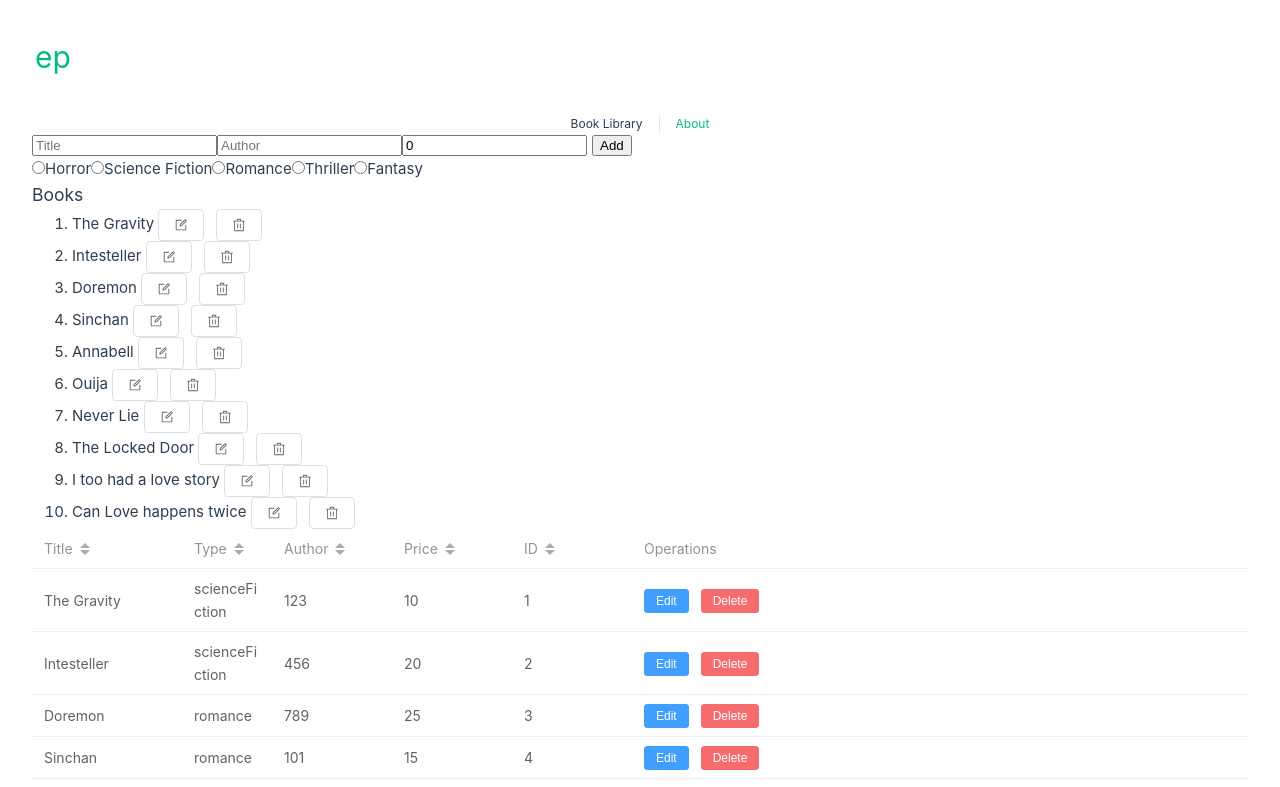
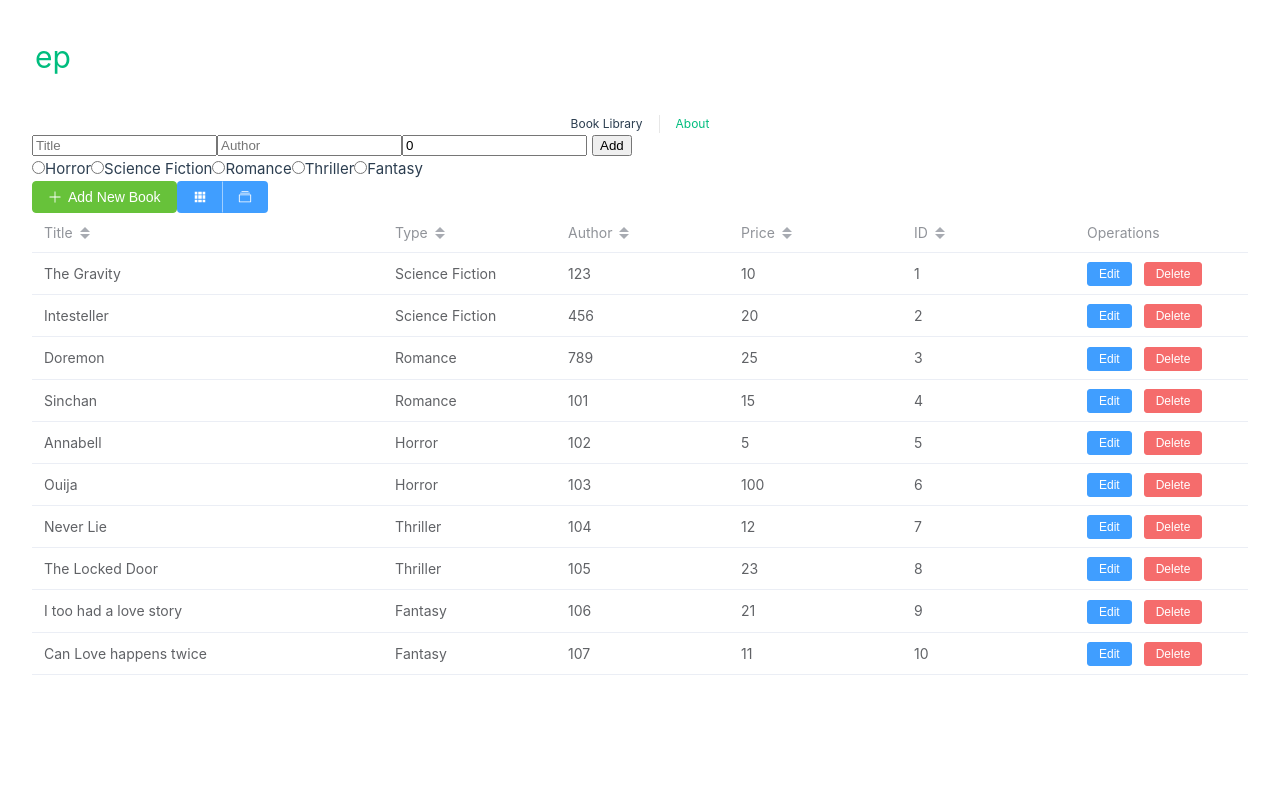
Before and after one commit to Akash5210/Book-Library, a Vue app: page / in a window 1280 px wide. Shown: the top 787 px of the page. Built offline with nearby package versions, Linux system fonts and the light colour scheme.

Commit message:
added view action buttons, confirmation before delete and styling adjustment

```diff
--- a/src/components/Book.vue
+++ /dev/null
@@ -1,19 +0,0 @@
-<template>
-    <h3>Books</h3>
-    <ol>
-        <li v-for="book in booksdata" :key="book.id">
-            {{ book.title }}
-            <el-button @click="$emit('editBook', book)"><IconEdit style="width: 1em; height: 1em;"/></el-button>
-            <el-button @click="$emit('removeBook', book.id)"><IconDelete style="width: 1em; height: 1em;"/></el-button>
-        </li>
-    </ol>
-</template>
-
-<script setup>
-import IconEdit from "./icons/IconEdit.vue";
-import IconDelete from "./icons/IconDelete.vue";
-
-const props = defineProps(['booksdata'])
-defineEmits(['removeBook', 'editBook'])
-
-</script>
--- a/src/components/BookCardView.vue
+++ b/src/components/BookCardView.vue
@@ -1,15 +1,31 @@
 <template>
-    <el-card v-for="book in booksdata" :key="book.id" style="max-width: 480px">
-      <img
-        src="https://shadow.elemecdn.com/app/element/hamburger.9cf7b091-55e9-11e9-a976-7f4d0b07eef6.png"
-        style="width: 20%"
-      />
-      <div>
-        <p>{{ book.title }}</p>
-        <button @click="$emit('editBook', book)"><IconEdit style="width: 1em; height: 1em;"/></button>
-        <button @click="$emit('removeBook', book)"><IconDelete style="width: 1em; height: 1em;"/></button>
-      </div>
-    </el-card>
+  <div class="cardView">
+    <el-space wrap>
+      <el-card v-for="book in booksdata" :key="book.id" style="max-width: 220px">
+        <img src="https://shadow.elemecdn.com/app/element/hamburger.9cf7b091-55e9-11e9-a976-7f4d0b07eef6.png"
+          style="width: 100%" />
+        <div>
+          <p>{{ book.title }}</p>
+          <p>Genre : {{ book.type }}</p>
+          <p>Author: {{ book.author }}</p>
+          <p>Price: {{ book.price }}</p>
+          <el-button @click="$emit('editBook', book)" circle>
+            <IconEdit style="width: 1em; height: 1em;" />
+          </el-button>
+          <el-popconfirm
+            title="Are you sure to remove this?"
+            @confirm="handleDelete(book)"
+          >
+            <template #reference>
+              <el-button type="danger" circle>
+                <IconDelete style="width: 1em; height: 1em;" />
+              </el-button>
+            </template>
+          </el-popconfirm>
+        </div>
+      </el-card>
+    </el-space>
+  </div>
 </template>
 
 <script setup>
@@ -18,5 +34,15 @@ import IconDelete from "./icons/IconDelete.vue";
 
 
 const props = defineProps(['booksdata'])
-defineEmits(['removeBook', 'editBook'])
+const emit = defineEmits(['removeBook', 'editBook'])
+
+const handleDelete = (book)=>{
+    emit('removeBook', book.id)
+}
 </script>
+
+<style>
+.cardView {
+  margin-bottom: 20px;
+}
+</style>
--- a/src/components/BookGridView.vue
+++ b/src/components/BookGridView.vue
@@ -1,28 +1,35 @@
 <template>
-    <div>
+  <div>
     <el-table :data="booksdata" style="width: 100%">
-        <el-table-column fixed prop="title" label="Title" sortable width="150" />
-        <el-table-column fixed prop="type" label="Type" sortable width="90" />
-        <el-table-column prop="author" label="Author" sortable width="120" />
-        <el-table-column prop="price" label="Price" sortable width="120" />
-        <el-table-column prop="id" label="ID" sortable width="120" />
-      <el-table-column fixed="right" label="Operations" min-width="120">
+      <el-table-column fixed prop="title" label="Title" sortable min-width="160" />
+      <el-table-column fixed prop="type" label="Type" sortable />
+      <el-table-column prop="author" label="Author" sortable />
+      <el-table-column prop="price" label="Price" sortable />
+      <el-table-column prop="id" label="ID" sortable />
+      <el-table-column fixed="right" label="Operations">
         <template #default="scope">
-          <el-button @click="handleEdit(scope.row)" type="primary" size="small" >Edit</el-button>
-          <el-button @click="handleDelete(scope.row)" type="danger" size="small" >Delete</el-button>
+          <el-button @click="handleEdit(scope.row)" type="primary" size="small">Edit</el-button>
+          <el-popconfirm
+            title="Are you sure to remove this?"
+            @confirm="handleDelete(scope.row)"
+          >
+            <template #reference>
+              <el-button type="danger" size="small">Delete</el-button>
+            </template>
+          </el-popconfirm>
         </template>
       </el-table-column>
     </el-table>
-</div>
+  </div>
 </template>
 <script setup>
 const props = defineProps(['booksdata'])
 const emit = defineEmits(['removeBook', 'editBook'])
 
-const handleEdit = (book)=>{
-    emit('editBook', book)
+const handleEdit = (book) => {
+  emit('editBook', book)
 }
-const handleDelete = (book)=>{
-    emit('removeBook', book.id)
+const handleDelete = (book) => {
+  emit('removeBook', book.id)
 }
 </script>
--- a/src/components/Books.vue
+++ b/src/components/Books.vue
@@ -1,33 +1,39 @@
 <template>
-  <input v-model="newBook.title" placeholder="Title"/>
-  <input v-model="newBook.author" placeholder="Author"/>
-  <input v-model="newBook.price" placeholder="Price"/>
-  <button :style='{marginLeft:"5px",}' @click="addItem">{{ newBook.btnStatus }}</button>
+  <input v-model="newBook.title" placeholder="Title" />
+  <input v-model="newBook.author" placeholder="Author" />
+  <input v-model="newBook.price" placeholder="Price" />
+  <button :style='{ marginLeft: "5px", }' @click="addItem">{{ newBook.btnStatus }}</button>
   <div>
-    <input type="radio" id="horror" value="horror" v-model="newBook.type"/>
+    <input type="radio" id="horror" value="Horror" v-model="newBook.type" />
     <label for="horror">Horror</label>
 
-    <input type="radio" id="scienceFiction" value="scienceFiction" v-model="newBook.type" />
+    <input type="radio" id="scienceFiction" value="Science Fiction" v-model="newBook.type" />
     <label for="scienceFiction">Science Fiction</label>
 
-    <input type="radio" id="romance" value="romance" v-model="newBook.type" />
+    <input type="radio" id="romance" value="Romance" v-model="newBook.type" />
     <label for="romance">Romance</label>
 
-    <input type="radio" id="thriller" value="thriller" v-model="newBook.type"/>
+    <input type="radio" id="thriller" value="Thriller" v-model="newBook.type" />
     <label for="thriller">Thriller</label>
 
-    <input type="radio" id="fantasy" value="fantasy" v-model="newBook.type" />
+    <input type="radio" id="fantasy" value="Fantasy" v-model="newBook.type" />
     <label for="fantasy">Fantasy</label>
   </div>
+  <div>
+    <el-button type="success" :icon="Plus">Add New Book</el-button>
+    <el-button-group class="ml-4">
+      <el-button type="primary" :icon="Grid" @click="currentView = 'grid'" />
+      <el-button type="primary" :icon="Files" @click="currentView = 'card'" />
+    </el-button-group>
+  </div>
 
-  <Book :booksdata="booksdata" @removeBook="removeBook" @editBook="editBook"/>
-  <!-- <BookCardView :booksdata="booksdata" @removeBook="removeBook" @editBook="editBook" /> -->
-  <BookGridView :booksdata="booksdata" @removeBook="removeBook" @editBook="editBook"/>
+  <BookCardView v-if="currentView === 'card'" :booksdata="booksdata" @removeBook="removeBook" @editBook="editBook" />
+  <BookGridView v-if="currentView === 'grid'" :booksdata="booksdata" @removeBook="removeBook" @editBook="editBook" />
 </template>
 
 <script setup>
 import { ref } from 'vue'
-import Book from './Book.vue'
+import { Plus, Grid, Files} from '@element-plus/icons-vue'
 import BookCardView from './BookCardView.vue'
 import BookGridView from './BookGridView.vue'
 
@@ -35,35 +41,37 @@ import BookGridView from './BookGridView.vue'
 const openReadmeInEditor = () => fetch('/__open-in-editor?file=README.md')
 
 const booksdata = ref([
-  {id: 1, title: "The Gravity", type: "scienceFiction", author:"123",price: 10},
-  {id: 2, title: "Intesteller", type: "scienceFiction", author:"456",price: 20},
-  {id: 3, title: "Doremon", type: "romance", author:"789",price: 25},
-  {id: 4, title: "Sinchan", type: "romance", author:"101",price: 15},
-  {id: 5, title: "Annabell", type: "horror", author:"102",price: 5},
-  {id: 6, title: "Ouija", type: "horror", author:"103",price: 100},
-  {id: 7, title: "Never Lie", type: "thriller", author:"104",price: 12},
-  {id: 8, title: "The Locked Door", type: "thriller", author:"105",price: 23},
-  {id: 9, title: "I too had a love story", type: "fantasy", author:"106",price: 21},
-  {id: 10, title: "Can Love happens twice", type: "fantasy", author:"107",price: 11}
+  { id: 1, title: "The Gravity", type: "Science Fiction", author: "123", price: 10 },
+  { id: 2, title: "Intesteller", type: "Science Fiction", author: "456", price: 20 },
+  { id: 3, title: "Doremon", type: "Romance", author: "789", price: 25 },
+  { id: 4, title: "Sinchan", type: "Romance", author: "101", price: 15 },
+  { id: 5, title: "Annabell", type: "Horror", author: "102", price: 5 },
+  { id: 6, title: "Ouija", type: "Horror", author: "103", price: 100 },
+  { id: 7, title: "Never Lie", type: "Thriller", author: "104", price: 12 },
+  { id: 8, title: "The Locked Door", type: "Thriller", author: "105", price: 23 },
+  { id: 9, title: "I too had a love story", type: "Fantasy", author: "106", price: 21 },
+  { id: 10, title: "Can Love happens twice", type: "Fantasy", author: "107", price: 11 }
 ])
 
 const newBook = ref({
   id: "",
   title: "",
   type: "",
-  author:"",
+  author: "",
   price: 0,
   btnStatus: "Add"
 })
 
-let addItem = (book)=> {
-  if(!newBook.value.title || !newBook.value.type){
+const currentView = ref("grid");
+
+let addItem = (book) => {
+  if (!newBook.value.title || !newBook.value.type) {
     alert("Please, Provide both values!")
-    return ;
+    return;
   }
 
   const tempData = {
-    id: newBook.value.btnStatus === "Add"? Date.now() + Math.random(): newBook.value.id,
+    id: newBook.value.btnStatus === "Add" ? Date.now() + Math.random() : newBook.value.id,
     title: newBook.value.title,
     type: newBook.value.type,
     author: newBook.value.author,
@@ -71,11 +79,11 @@ let addItem = (book)=> {
   }
   console.log(tempData);
 
-  if(newBook.value.btnStatus === "Add"){
+  if (newBook.value.btnStatus === "Add") {
     booksdata.value.push(tempData);
-  }else{
+  } else {
     booksdata.value.forEach(book => {
-      if(book.id === tempData.id){
+      if (book.id === tempData.id) {
         book.title = tempData.title;
         book.type = tempData.type;
         book.author = tempData.author;
@@ -86,7 +94,7 @@ let addItem = (book)=> {
   resetValues();
 }
 
-let editBook = (book)=>{
+let editBook = (book) => {
   newBook.value.id = book.id;
   newBook.value.title = book.title;
   newBook.value.type = book.type;
@@ -95,17 +103,17 @@ let editBook = (book)=>{
   newBook.value.btnStatus = 'Update';
 }
 
-let removeBook = (id)=>{
+let removeBook = (id) => {
   console.log(id);
   booksdata.value = booksdata.value.filter(book => book.id !== id);
 }
 
-const resetValues = ()=>{
+const resetValues = () => {
   newBook.value = {
     id: "",
     book: "",
     bookType: "",
-    author:"",
+    author: "",
     price: 0,
     btnStatus: "Add"
   }
```
